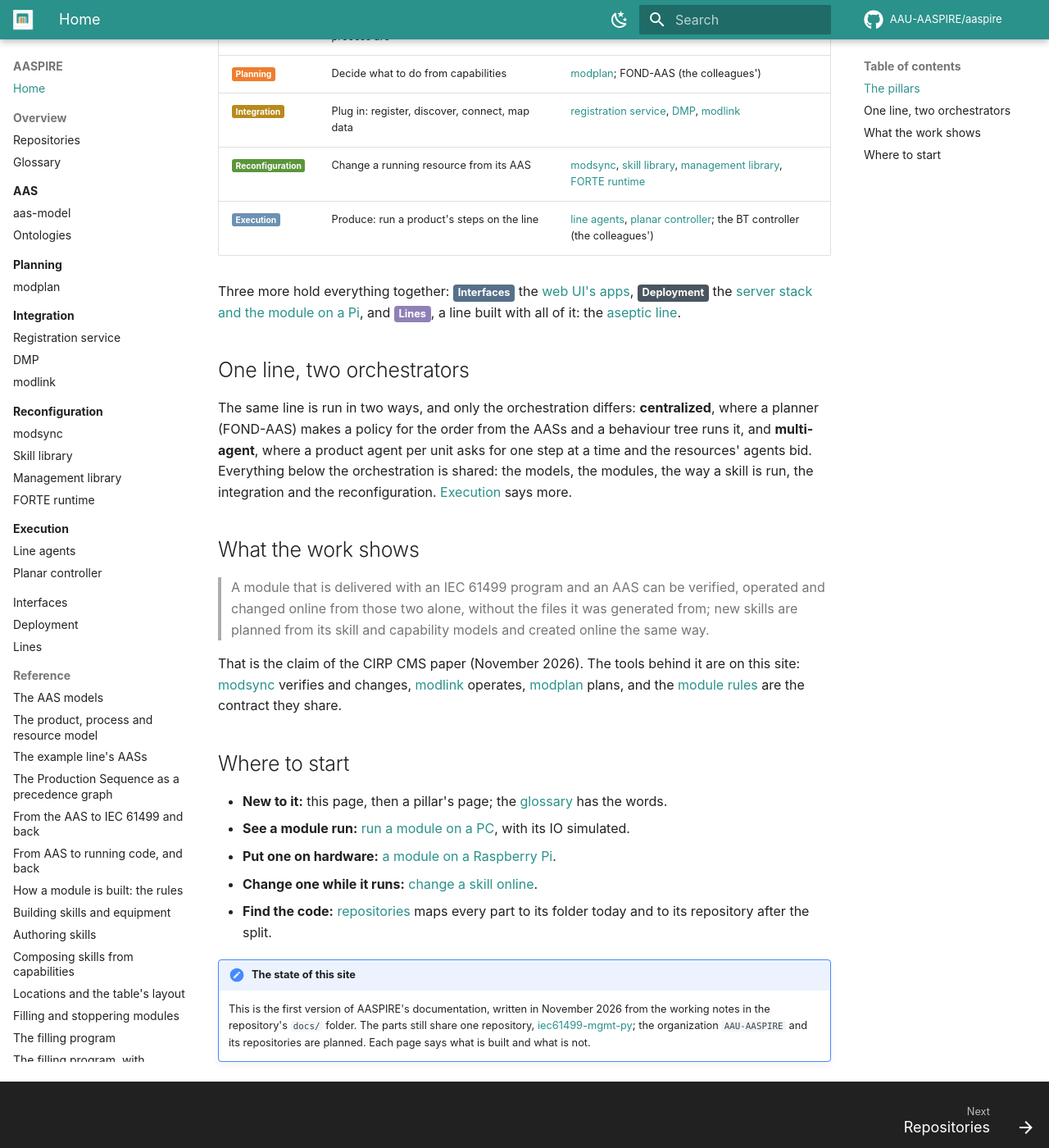
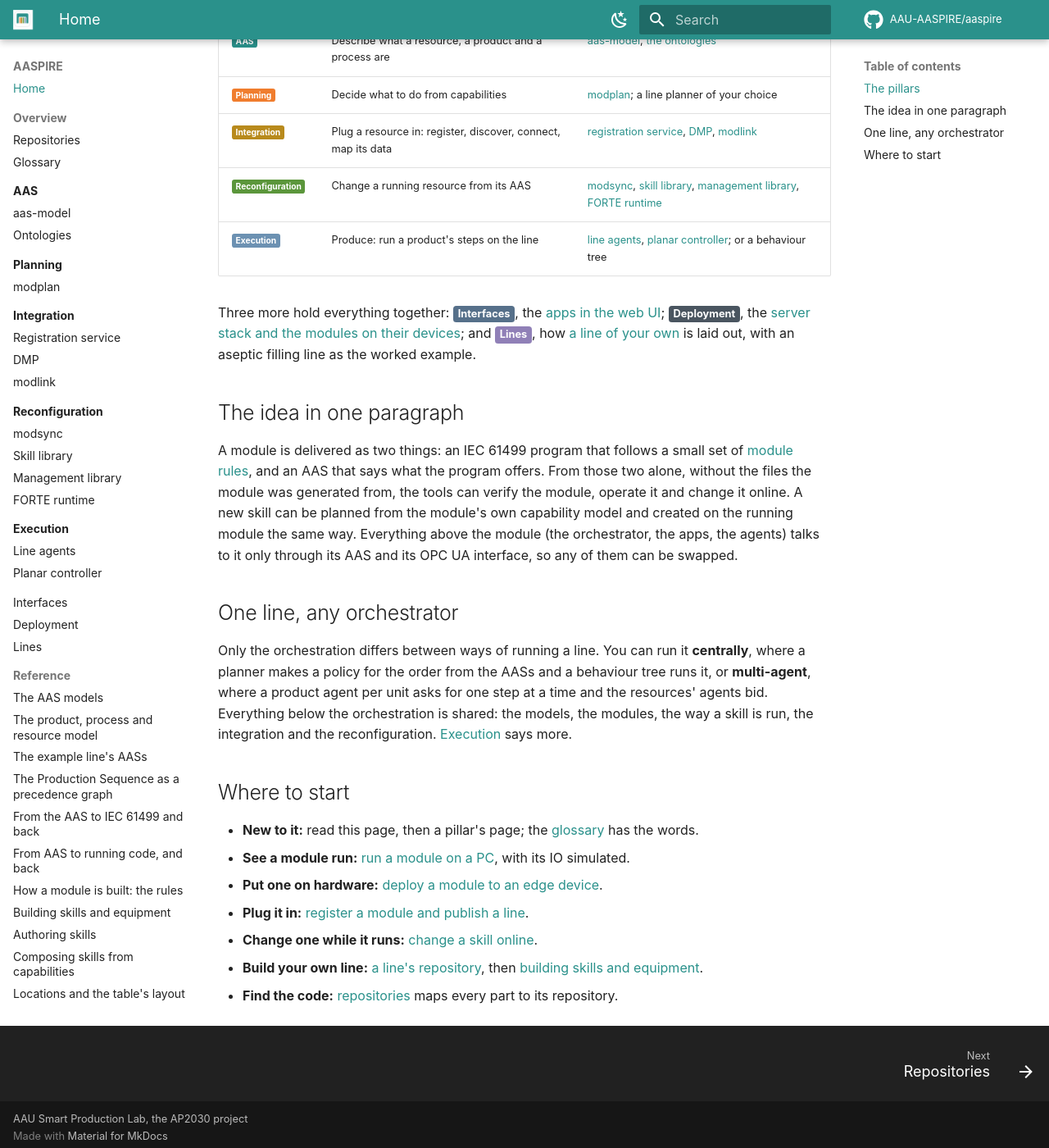
Before and after one commit to AAU-AASPIRE/aaspire, an MkDocs documentation site: the page built from docs/index.md, in a window 1280 px wide and 1400 px high, scrolled down 1205 px. Shown: the whole window at 82% size. Built offline with MkDocs 1.6.1 and Material for MkDocs 9.7.7, drawn with Linux system fonts in a browser that asks for light colours; comment, search, counter and statistics services are not loaded; some of the changed text lies outside the part shown.

Commit message:
Home page and framework figure: the framework as you use it, not one lab's line

```diff
--- a/docs/index.md
+++ b/docs/index.md
@@ -3,16 +3,17 @@
 **AAS-based Planning, Integration, Reconfiguration and Execution.** Plug and produce with the Asset
 Administration Shell.
 
-AASPIRE is the framework of the AP2030 project at the AAU Smart Production Lab. A production line is
-described, planned, plugged together, changed and run from the Asset Administration Shells (AASs) of
-its products, processes and resources. The line's modules run IEC 61499 programs on Eclipse 4diac
-FORTE, each on a Raspberry Pi. Each module comes with an AAS that says what it offers and how it is
-called; the tools read that AAS to operate the module, to check it and to change it while it runs.
+AASPIRE is a framework for building production lines from modules that describe themselves. Every
+resource, product and process gets an Asset Administration Shell (AAS), and the AAS becomes the one
+place where you say what a module offers, what a product needs and how the two meet. The tools read
+those AASs to plug a module in, to plan what it should do, to change its program while it runs and to
+run the line. A module is an IEC 61499 program on Eclipse 4diac FORTE, on an edge device or a PC, or any
+other controller that offers the same interface over OPC UA.
 
 <figure markdown="span">
-  [![The framework: the web UI's apps on top; the AAS server with the product, process and resource AASs in
-  the middle; Planning, Integration, Reconfiguration and Execution around it; the line's modules and the
-  planar table below](figures/framework.png)](figures/framework.png)
+  [![The framework: the apps on top; the AAS server with the product, process and resource AASs in the
+  middle; Planning, Integration, Reconfiguration and Execution around it; your line's modules
+  below](figures/framework.png)](figures/framework.png)
   <figcaption>The AAS server holds the models every part reads and writes. Planning decides what to do,
   Integration plugs a resource in, Reconfiguration changes a running module, Execution runs the line. Click
   a figure to see it at full size.</figcaption>
@@ -20,49 +21,44 @@ called; the tools read that AAS to operate the module, to check it and to change
 
 ## The pillars
 
-| Pillar | What it does | Parts |
+| Pillar | What you do with it | Parts |
 | --- | --- | --- |
 | <span class="pillar aas">AAS</span> | Describe what a resource, a product and a process are | [aas-model](aas/aas-model.md), [the ontologies](aas/ontologies.md) |
-| <span class="pillar planning">Planning</span> | Decide what to do from capabilities | [modplan](planning/modplan.md); FOND-AAS (the colleagues') |
-| <span class="pillar integration">Integration</span> | Plug in: register, discover, connect, map data | [registration service](integration/registration.md), [DMP](integration/dmp.md), [modlink](integration/modlink.md) |
+| <span class="pillar planning">Planning</span> | Decide what to do from capabilities | [modplan](planning/modplan.md); a line planner of your choice |
+| <span class="pillar integration">Integration</span> | Plug a resource in: register, discover, connect, map its data | [registration service](integration/registration.md), [DMP](integration/dmp.md), [modlink](integration/modlink.md) |
 | <span class="pillar reconfiguration">Reconfiguration</span> | Change a running resource from its AAS | [modsync](reconfiguration/modsync.md), [skill library](reconfiguration/skill-lib.md), [management library](reconfiguration/mgmt.md), [FORTE runtime](reconfiguration/runtime.md) |
-| <span class="pillar execution">Execution</span> | Produce: run a product's steps on the line | [line agents](execution/agents.md), [planar controller](execution/planar-controller.md); the BT controller (the colleagues') |
+| <span class="pillar execution">Execution</span> | Produce: run a product's steps on the line | [line agents](execution/agents.md), [planar controller](execution/planar-controller.md); or a behaviour tree |
 
-Three more hold everything together: <span class="pillar interfaces">Interfaces</span> the [web UI's
-apps](interfaces/web-ui.md), <span class="pillar deployment">Deployment</span> the [server stack and the
-module on a Pi](deployment/deploy.md), and <span class="pillar lines">Lines</span>, a line built with
-all of it: the [aseptic line](lines/aseptic-line.md).
+Three more hold everything together: <span class="pillar interfaces">Interfaces</span>, the [apps in
+the web UI](interfaces/web-ui.md); <span class="pillar deployment">Deployment</span>, the [server stack
+and the modules on their devices](deployment/deploy.md); and <span class="pillar lines">Lines</span>,
+how [a line of your own](lines/aseptic-line.md) is laid out, with an aseptic filling line as the worked
+example.
 
-## One line, two orchestrators
+## The idea in one paragraph
 
-The same line is run in two ways, and only the orchestration differs: **centralized**, where a planner
-(FOND-AAS) makes a policy for the order from the AASs and a behaviour tree runs it, and **multi-agent**,
+A module is delivered as two things: an IEC 61499 program that follows a small set of
+[module rules](reconfiguration/index.md), and an AAS that says what the program offers. From those two
+alone, without the files the module was generated from, the tools can verify the module, operate it and
+change it online. A new skill can be planned from the module's own capability model and created on the
+running module the same way. Everything above the module (the orchestrator, the apps, the agents) talks
+to it only through its AAS and its OPC UA interface, so any of them can be swapped.
+
+## One line, any orchestrator
+
+Only the orchestration differs between ways of running a line. You can run it **centrally**, where a
+planner makes a policy for the order from the AASs and a behaviour tree runs it, or **multi-agent**,
 where a product agent per unit asks for one step at a time and the resources' agents bid. Everything
-below the orchestration is shared: the models, the modules, the way a skill is run, the integration
-and the reconfiguration. [Execution](execution/index.md) says more.
-
-## What the work shows
-
-> A module that is delivered with an IEC 61499 program and an AAS can be verified, operated and
-> changed online from those two alone, without the files it was generated from; new skills are
-> planned from its skill and capability models and created online the same way.
-
-That is the claim of the CIRP CMS paper (November 2026). The tools behind it are on this site:
-[modsync](reconfiguration/modsync.md) verifies and changes, [modlink](integration/modlink.md) operates,
-[modplan](planning/modplan.md) plans, and the [module rules](reconfiguration/index.md) are the contract
-they share.
+below the orchestration is shared: the models, the modules, the way a skill is run, the integration and
+the reconfiguration. [Execution](execution/index.md) says more.
 
 ## Where to start
 
-- **New to it:** this page, then a pillar's page; the [glossary](overview/glossary.md) has the words.
+- **New to it:** read this page, then a pillar's page; the [glossary](overview/glossary.md) has the words.
 - **See a module run:** [run a module on a PC](how-to/simulation.md), with its IO simulated.
-- **Put one on hardware:** [a module on a Raspberry Pi](how-to/raspberry-pi.md).
+- **Put one on hardware:** [deploy a module to an edge device](how-to/raspberry-pi.md).
+- **Plug it in:** [register a module and publish a line](how-to/register.md).
 - **Change one while it runs:** [change a skill online](how-to/change-a-skill.md).
-- **Find the code:** [repositories](overview/repositories.md) maps every part to its folder today and
-  to its repository after the split.
-
-!!! note "The state of this site"
-    This is the first version of AASPIRE's documentation, written in November 2026 from the working
-    notes in the repository's `docs/` folder. The parts still share one repository,
-    [iec61499-mgmt-py](https://github.com/AAU-AASPIRE/aaspire); the organization
-    `AAU-AASPIRE` and its repositories are planned. Each page says what is built and what is not.
+- **Build your own line:** [a line's repository](lines/aseptic-line.md), then
+  [building skills and equipment](reference/building-skills.md).
+- **Find the code:** [repositories](overview/repositories.md) maps every part to its repository.
```
Also changed, not shown: docs/figures/framework.png.
